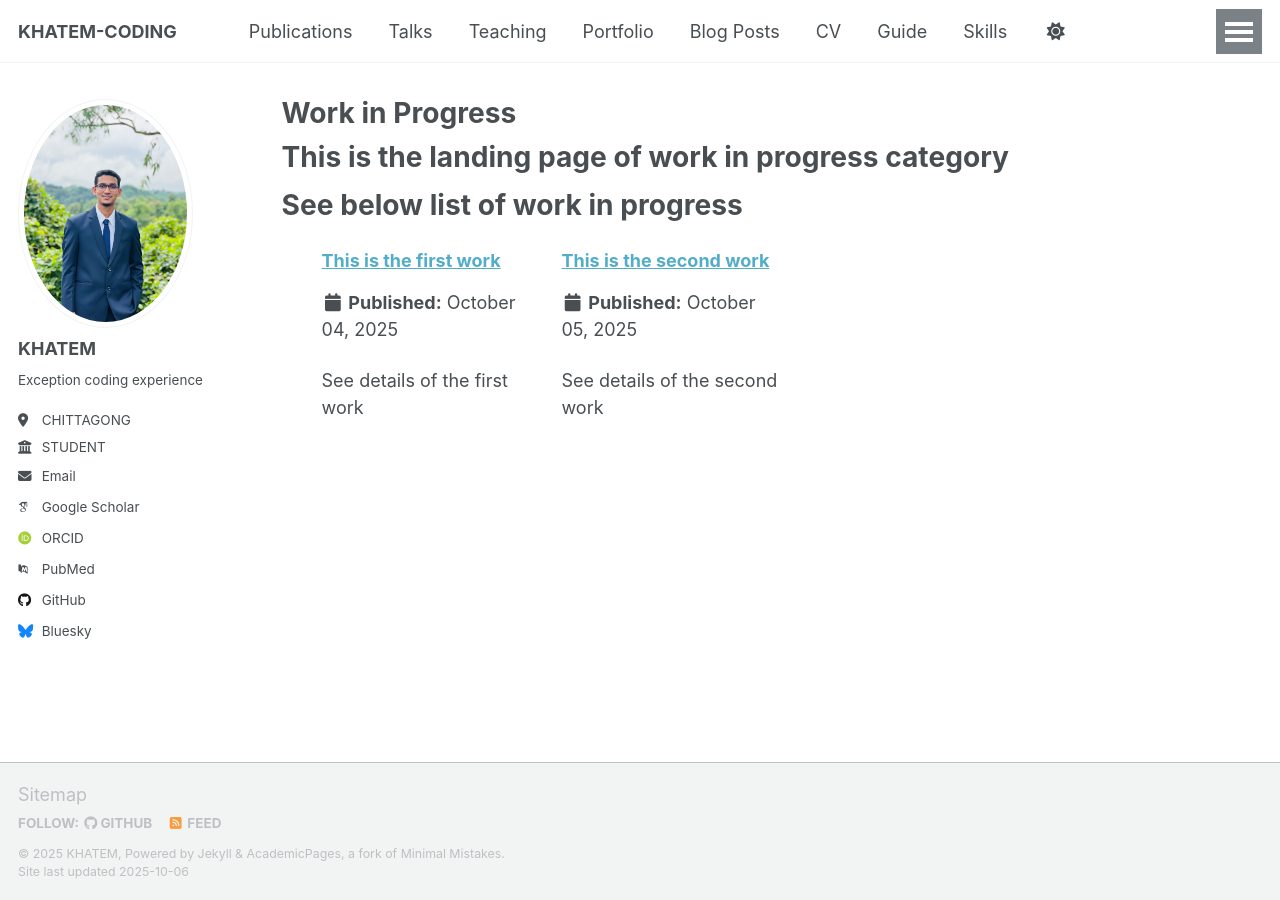
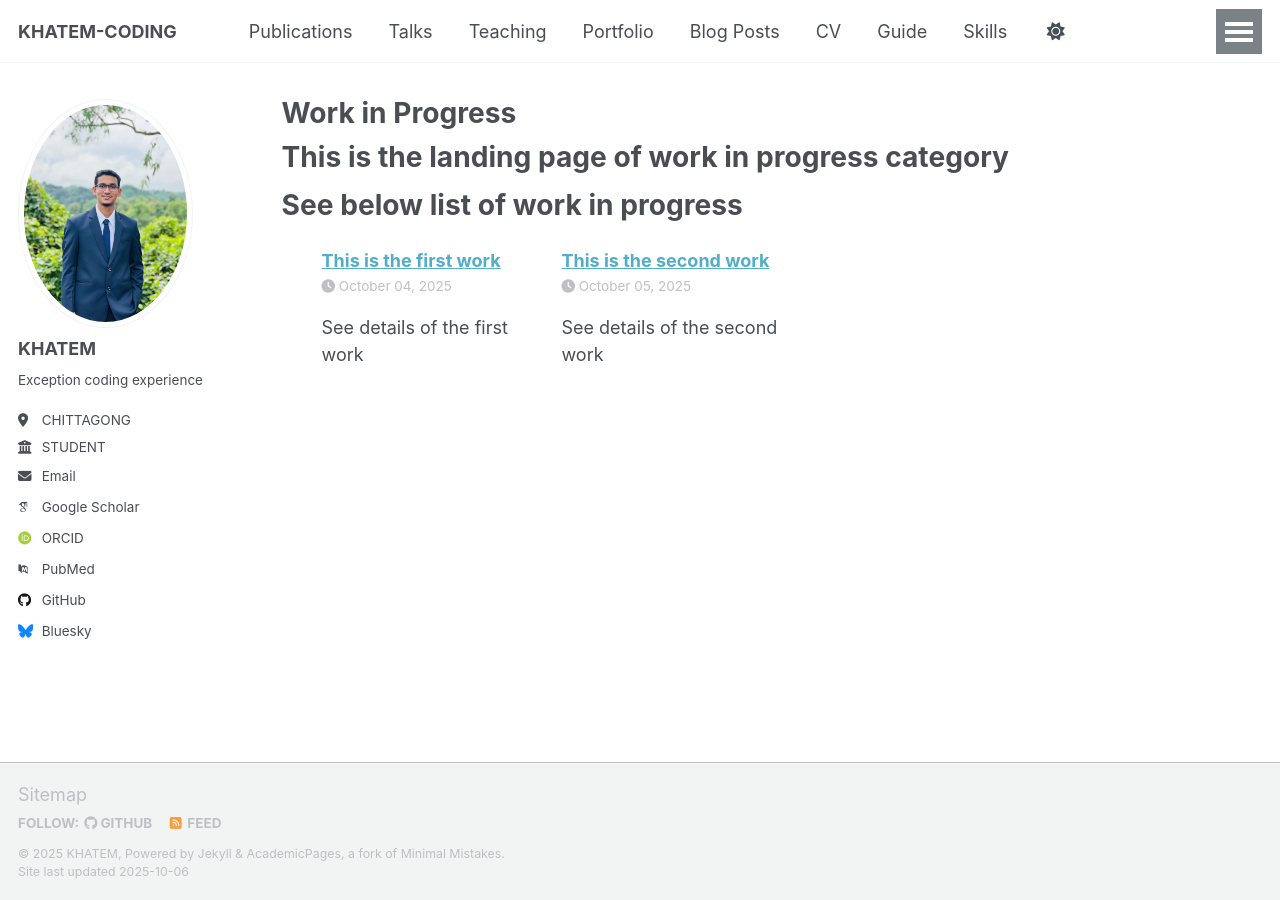
Before and after one commit to jafiruddinkhatem/jafiruddinkhatem.github.io, a Jekyll site: the page built from _pages/workinprogress.md, in a window 1280 px wide. Built offline with Jekyll 4.4.1, drawn with Linux system fonts in a browser that asks for light colours; some web fonts are replaced; a script that is not in the unit is left out.

Commit message:
added talk layout to work progress pages

```diff
--- a/_pages/workinprogress.md
+++ b/_pages/workinprogress.md
@@ -12,5 +12,5 @@ See below list of work in progress
 
 <ul> {% include base_path %}
 {% for post in site.workinprogress %}
-  {% include archive-single.html type="grid"%}
+  {% include archive-single-talk.html type="grid"%}
 {% endfor %} </ul>
```
